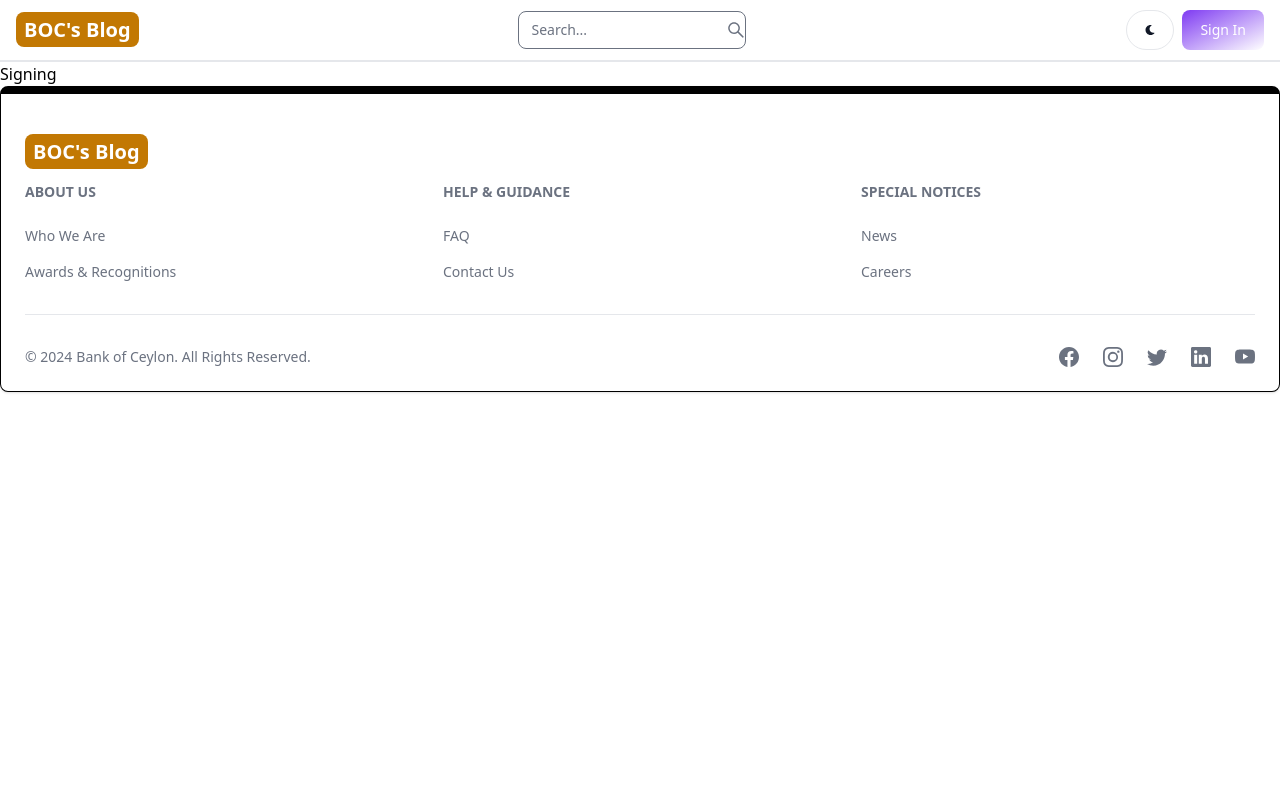
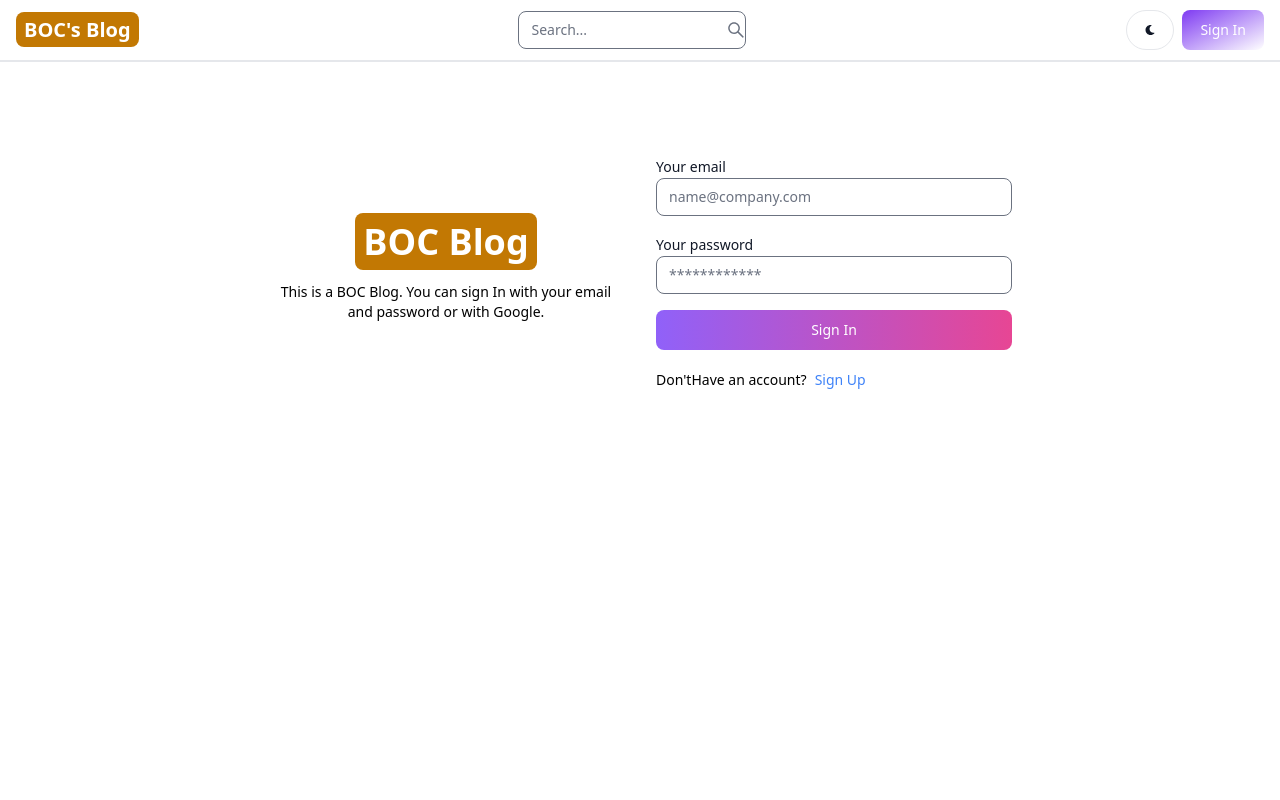
Before and after one commit to Yasan-Ransika/Mern-Blog, a React (Vite) app in the folder client/: page /sign-in in a window 1280 px wide. Shown: the top 800 px of the page. Built offline with nearby package versions, Linux system fonts and the light colour scheme.

Commit message:
Complete signing page functionality

```diff
--- a/client/src/pages/Signing.jsx
+++ b/client/src/pages/Signing.jsx
@@ -1,6 +1,97 @@
+import { Alert, Button, Label, Spinner, TextInput } from 'flowbite-react';
+import { useState } from 'react';
+import { Link, useNavigate } from 'react-router-dom';
+//import OAuth from '../components/OAuth';
 
-export default function Signing() {
+// Sign-Ip page UI
+
+export default function SignIn() {
+  const [formData, setFormData] = useState({});
+  const [errorMessage, setErrorMessage] = useState(null); // loading craser
+  const [loading, setLoading] = useState(false);
+  const navigate = useNavigate();
+  const handleChange = (e) => {
+    console.log(e.target.value);
+    setFormData({ ...formData, [e.target.id]: e.target.value.trim() });
+  };
+  const handleSubmit = async (e) => {
+    e.preventDefault();
+    if ( !formData.email || !formData.password) {
+      return setErrorMessage('Please fill out all fields.');
+    }
+    try {
+      setLoading(true);
+      setErrorMessage(null);
+      const res = await fetch('/api/auth/signing', {
+        method: 'POST',
+        headers: { 'Content-Type': 'application/json' },
+        body: JSON.stringify(formData),
+      });
+      const data = await res.json();
+      if (data.success === false) {
+        return setErrorMessage(data.message);  //duplicate key have show error msg
+      }
+      setLoading(false);
+      if(res.ok) {
+        navigate('/');
+      }
+    } catch (error){
+      setErrorMessage(error.message);  //error of client slide
+      setLoading(false);
+    }
+  };
   return (
-    <div>Signing</div>
-  )
+    <div className='min-h-screen flex justify-center items-start'>
+      <div className='flex p-3 max-w-3xl flex-col items-center mt-20 md:flex-row gap-8'>
+{/* left */}
+        <div className='flex-1 text-center'>
+          <Link to="/" className='font-bold dark:text-white text-4xl'>
+            <span className='px-2 py-1 bg-gradient-to-r from-yellow-500 via-yellow-500 to-yellow-500 rounded-lg text-white'>
+              BOC Blog
+            </span>
+          </Link>
+          <p className='text-sm mt-5'>
+            This is a BOC Blog. You can sign In with your email and password or with Google.
+          </p>
+        </div>
+{/* right */}
+        <div className='flex-1'>
+          <form className='flex flex-col gap-4' onSubmit={handleSubmit}>
+            <div>
+              <Label value='Your email' />
+              <TextInput type='email' placeholder='name@company.com' id='email' onChange={handleChange} />
+            </div>
+            <div>
+              <Label value='Your password' />
+              <TextInput type='password' placeholder='************' id='password' onChange={handleChange} />
+            </div>
+            <Button
+              gradientDuoTone='purpleToPink'
+              type='submit'
+              disabled={loading}>
+              {loading ? (
+                <>
+                  <Spinner size='sm' />
+                  <span className='pl-3'>Loading...</span>
+                </>
+              ) : (
+                'Sign In'
+              )}
+            </Button>
+          </form>
+          <div className='flex gap-2 text-sm mt-5'>
+            <span>Don'tHave an account?</span>
+            <Link to='/sign-up' className='text-blue-500'>
+              Sign Up
+            </Link>
+          </div>
+          {errorMessage && (
+            <Alert className='mt-5' color='failure'>
+              {errorMessage}
+            </Alert>
+          )}
+      </div>
+     </div>
+    </div>
+  );
 }
```
